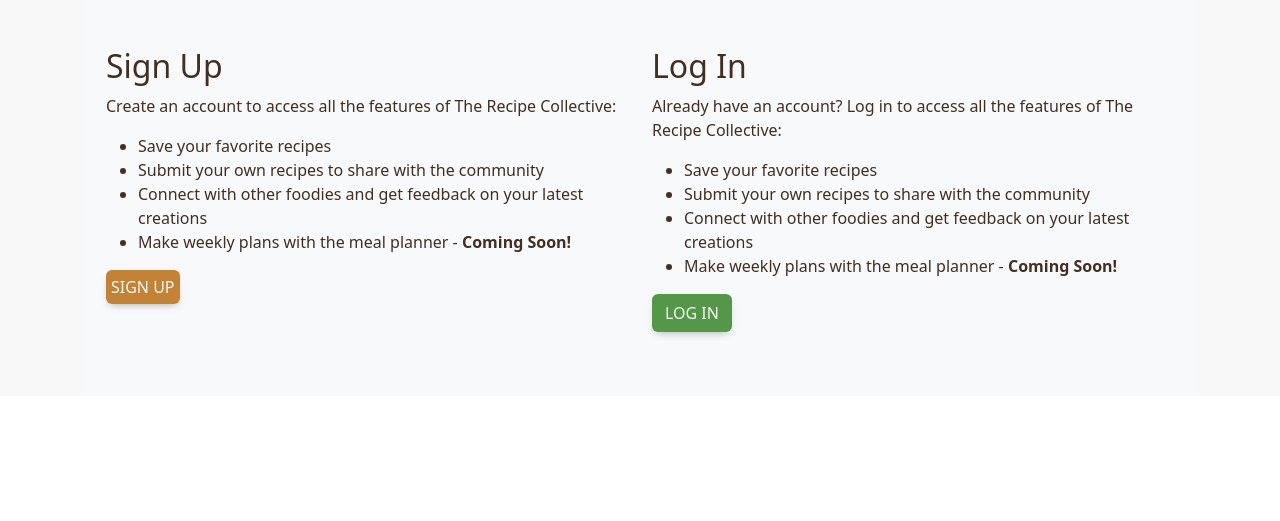
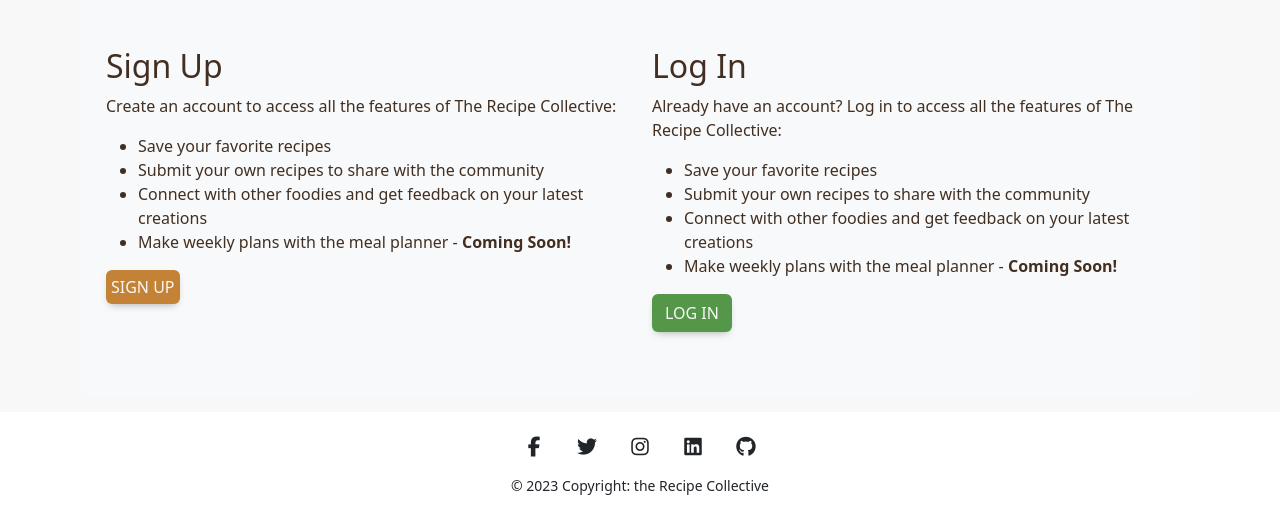
Before and after one commit to SandraBergstrom/theRecipeCollective, a Django app: page /about/ in a window 1280 px wide. Shown: the part 407-928 px from the top of the page. Before the commit the page ends 745 px from the top, so only its background shows below. Run offline with Django 3.2, Linux system fonts and the light colour scheme; some libraries are stand-ins or nearby versions.

Commit message:
Add footer

```diff
--- a/cookbook/templates/cookbook/base.html
+++ b/cookbook/templates/cookbook/base.html
@@ -125,6 +125,49 @@
     </div>
   </section>
 
+  <section>
+    <footer class="text-center text-dark mt-3 mb-0 pb-4 bg-white">
+      <!-- Grid container -->
+      <div class=" container pt-1">
+        <!-- Section: Social media -->
+        <div class="pt-1" style="
+            display: flex;
+            justify-content: center;
+            align-items: center;">
+          <!-- Facebook -->
+          <a class=" btn btn-link btn-floating btn-lg text-dark m-1 footer-icon"  href="https://www.facebook.com/" role="button"
+            data-mdb-ripple-color="dark"><i class="fab fa-facebook-f"></i></a>
+
+          <!-- Twitter -->
+          <a class="btn btn-link btn-floating btn-lg text-dark m-1 footer-icon" href="https://twitter.com/" role="button"
+            data-mdb-ripple-color="dark"><i class="fab fa-twitter"></i></a>
+
+          <!-- Instagram -->
+          <a class="btn btn-link btn-floating btn-lg text-dark m-1 footer-icon" href="https://www.instagram.com/" role="button"
+            data-mdb-ripple-color="dark"><i class="fab fa-instagram"></i></a>
+
+          <!-- Linkedin -->
+          <a class="btn btn-link btn-floating btn-lg text-dark m-1 footer-icon" href="https://www.linkedin.com/in/sandrabergstrom/"
+            role="button" data-mdb-ripple-color="dark"><i class="fab fa-linkedin"></i></a>
+
+          <!-- Github -->
+          <a class="btn btn-link btn-floating btn-lg text-dark m-1 footer-icon"
+            href="https://github.com/SandraBergstrom/theRecipeCollective" role="button" data-mdb-ripple-color="dark"><i
+              class="fab fa-github"></i></a>
+        </div>
+        <!-- Section: Social media -->
+      </div>
+      <!-- Grid container -->
+
+      <!-- Copyright -->
+      <div class="text-center text-dark">
+        <small>© 2023 Copyright:
+          <a class="text-dark" href="#">the Recipe Collective</a></small>
+      </div>
+      <!-- Copyright -->
+    </footer>
+  </section>
+
 
   <!-- MDB -->
   <script type="text/javascript" src="https://cdnjs.cloudflare.com/ajax/libs/mdb-ui-kit/6.2.0/mdb.min.js"></script>
--- a/static/cookbook/css/style.css
+++ b/static/cookbook/css/style.css
@@ -138,5 +138,12 @@ $card-height: 100%  */
 .btn-like {
     color: var(--clr-accent-green);
     font-size: 20px;
+}
 
+    /* FOOTER */
+
+.footer-icon {
+    display: flex;
+    justify-content: center;
+    align-items: center;
 }
```
